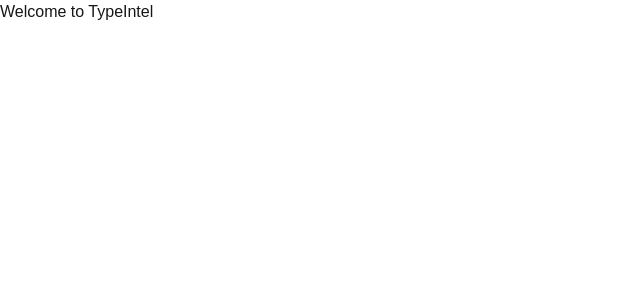
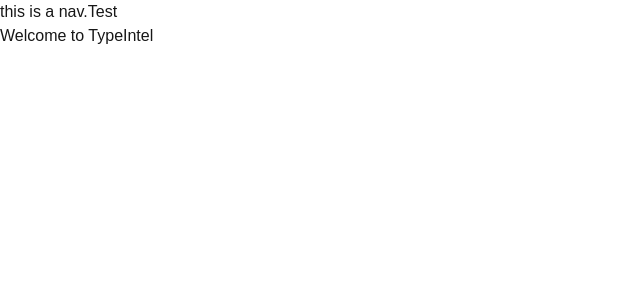
Before and after one commit to Saran-pariyar/TypeIntel-2025, a Next.js app: page / in a window 1280 px wide. Shown: the top 300 px of the page, without its empty margins (0-640 px from the left). Built offline with nearby package versions, Linux system fonts and the light colour scheme.

Commit message:
minor changes

```diff
--- a/src/app/layout.tsx
+++ b/src/app/layout.tsx
@@ -1,6 +1,7 @@
 import type { Metadata } from "next";
 import "./globals.css";
 // import Navbar from "@/components/Navbar/Navbar";
+import Navbar from "@/components/Navbar/Navbar";
 
 
 
@@ -17,7 +18,7 @@
   return (
     <html lang="en" suppressHydrationWarning>
       <body>
-        {/* <Navbar /> */}
+        <Navbar />
         {/* Main content of the page */}
         {children}
       </body>
--- a/src/components/Navbar/Navbar.tsx
+++ b/src/components/Navbar/Navbar.tsx
@@ -15,6 +15,7 @@
     {
         name: 'Categories',
         path: '/',
+        subMenu:[],
         isActive: (pathname: string) => pathname === '/categories',
     },
     {
```
